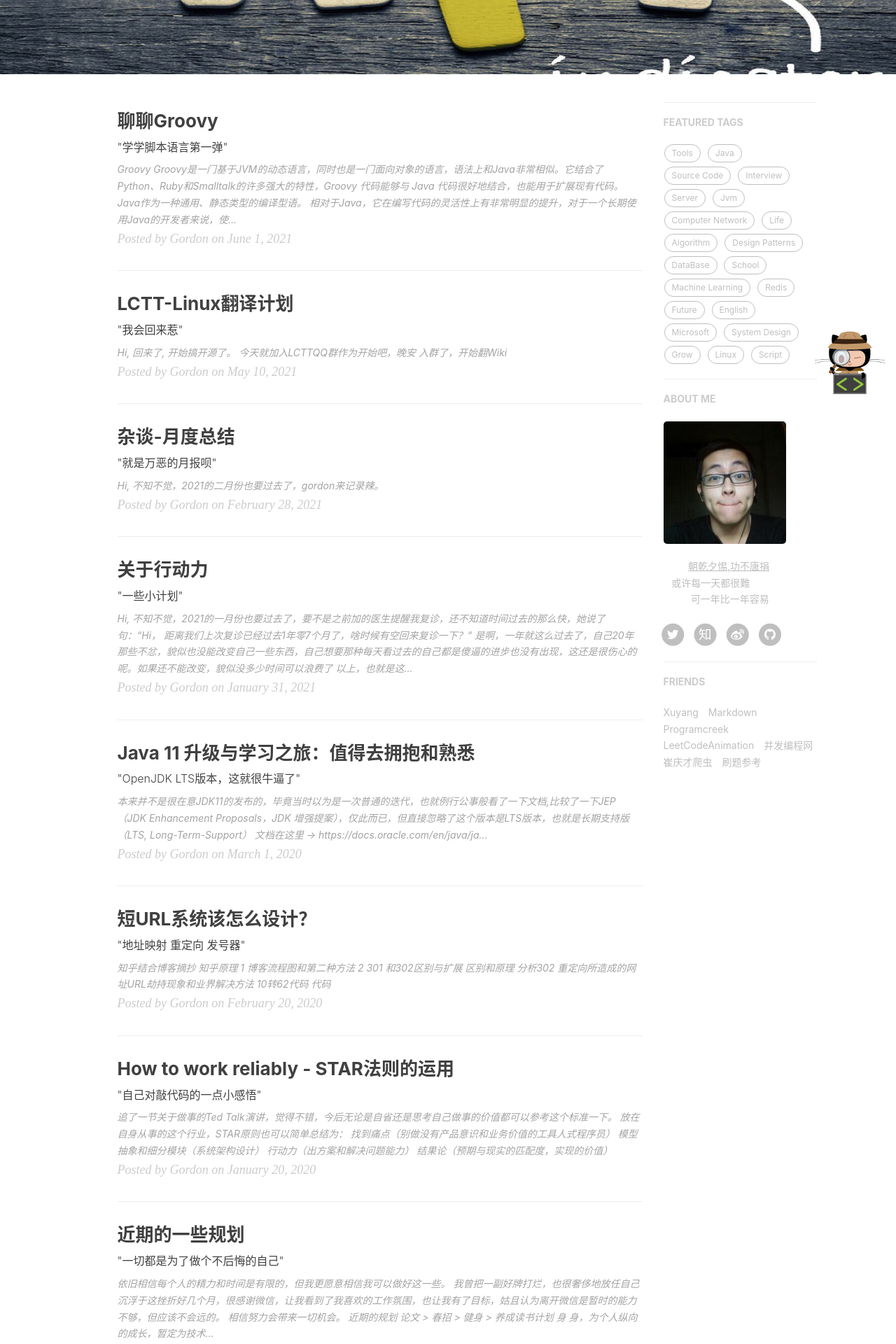
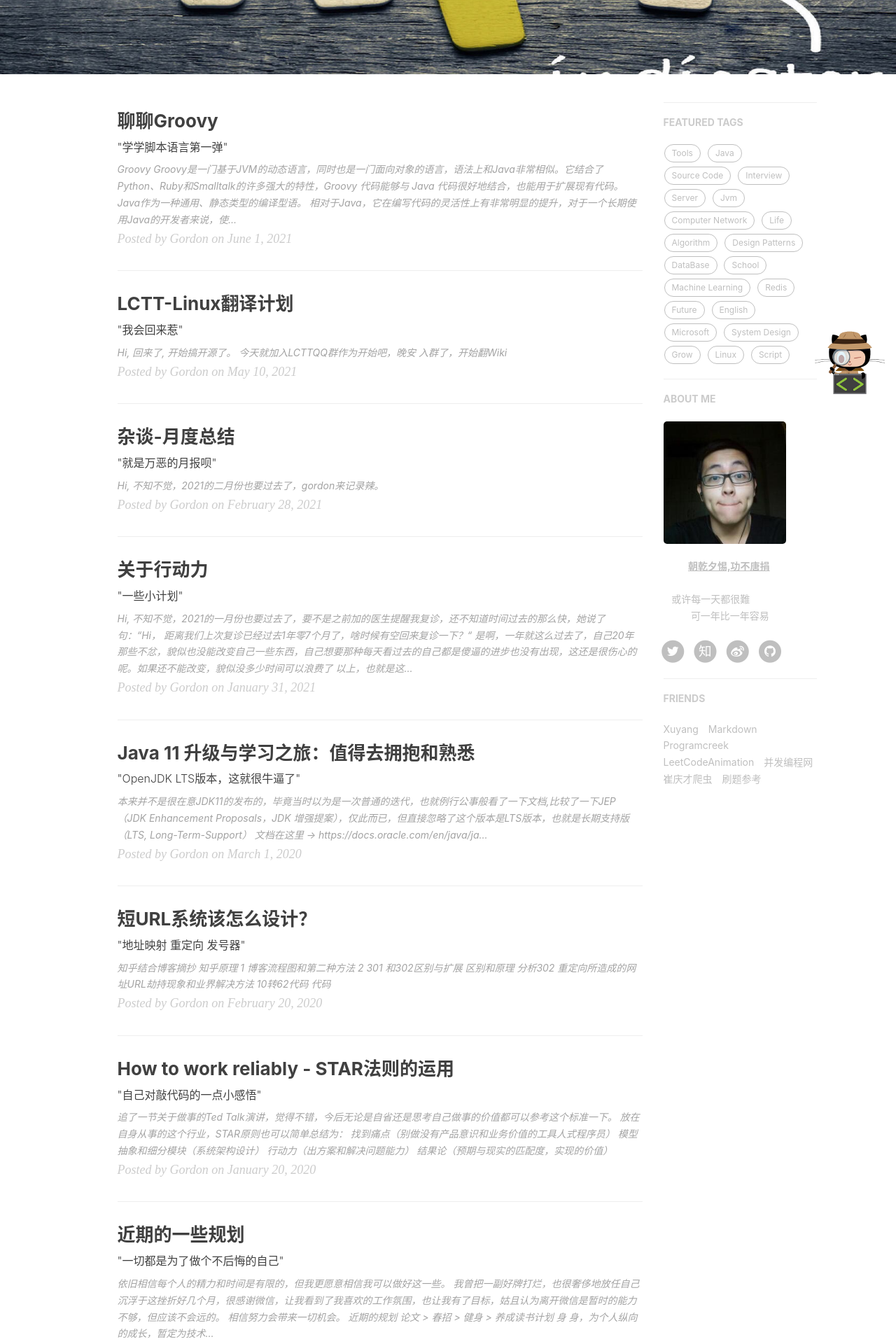
Before and after one commit to Gordon-Deng/Gordon-Deng.github.io, a Jekyll site: the page built from index.html, in a window 1280 px wide. Shown: the part 312-2232 px from the top of the page at 70% size. Built offline with Jekyll 4.4.1, drawn with Linux system fonts in a browser that asks for light colours; nearby versions of some CDN libraries; the list of posts is cut into pages by our own code; comment, search, counter and statistics services are not loaded.

Commit message:
Update _config.yml

```diff
--- a/_config.yml
+++ b/_config.yml
@@ -67,7 +67,7 @@
 
 # Sidebar settings
 sidebar: true                           # whether or not using Sidebar.
-sidebar-about-description: "&nbsp;&nbsp;&nbsp;&nbsp;&nbsp;&nbsp;&nbsp;&nbsp;&nbsp;<u>朝乾夕惕,功不唐捐</u><br>&nbsp;&nbsp;&nbsp;或许每一天都很難<br>&nbsp;&nbsp;&nbsp;&nbsp;&nbsp;&nbsp;&nbsp;&nbsp;&nbsp;&nbsp;可一年比一年容易&nbsp;&nbsp;&nbsp;"
+sidebar-about-description: "&nbsp;&nbsp;&nbsp;&nbsp;&nbsp;&nbsp;&nbsp;&nbsp;&nbsp;<strong><u>朝乾夕惕,功不唐捐</u></strong><br><br>&nbsp;&nbsp;&nbsp;或许每一天都很難<br>&nbsp;&nbsp;&nbsp;&nbsp;&nbsp;&nbsp;&nbsp;&nbsp;&nbsp;&nbsp;可一年比一年容易&nbsp;&nbsp;&nbsp;"
 sidebar-avatar: /img/avatar-gordon.jpg      # use absolute URL, seeing it's used in both `/` and `/about/`
 
 
```
